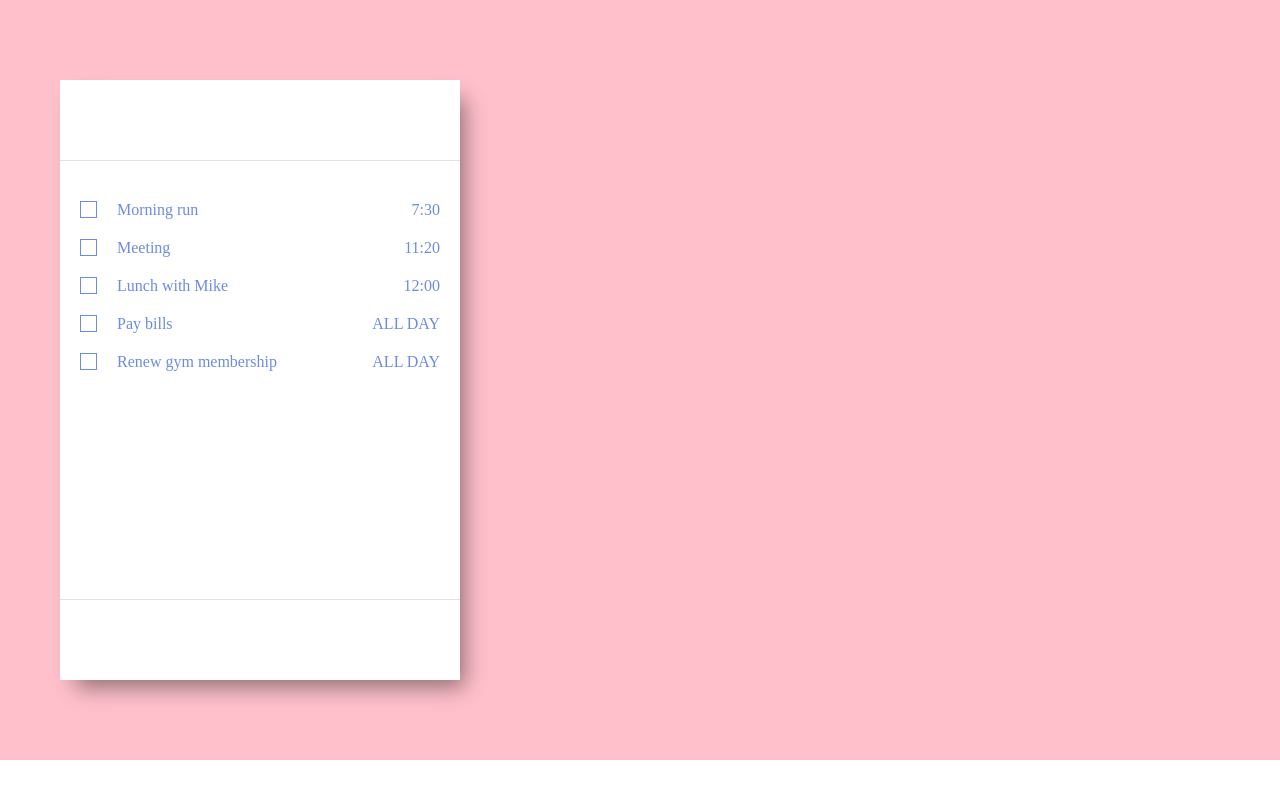
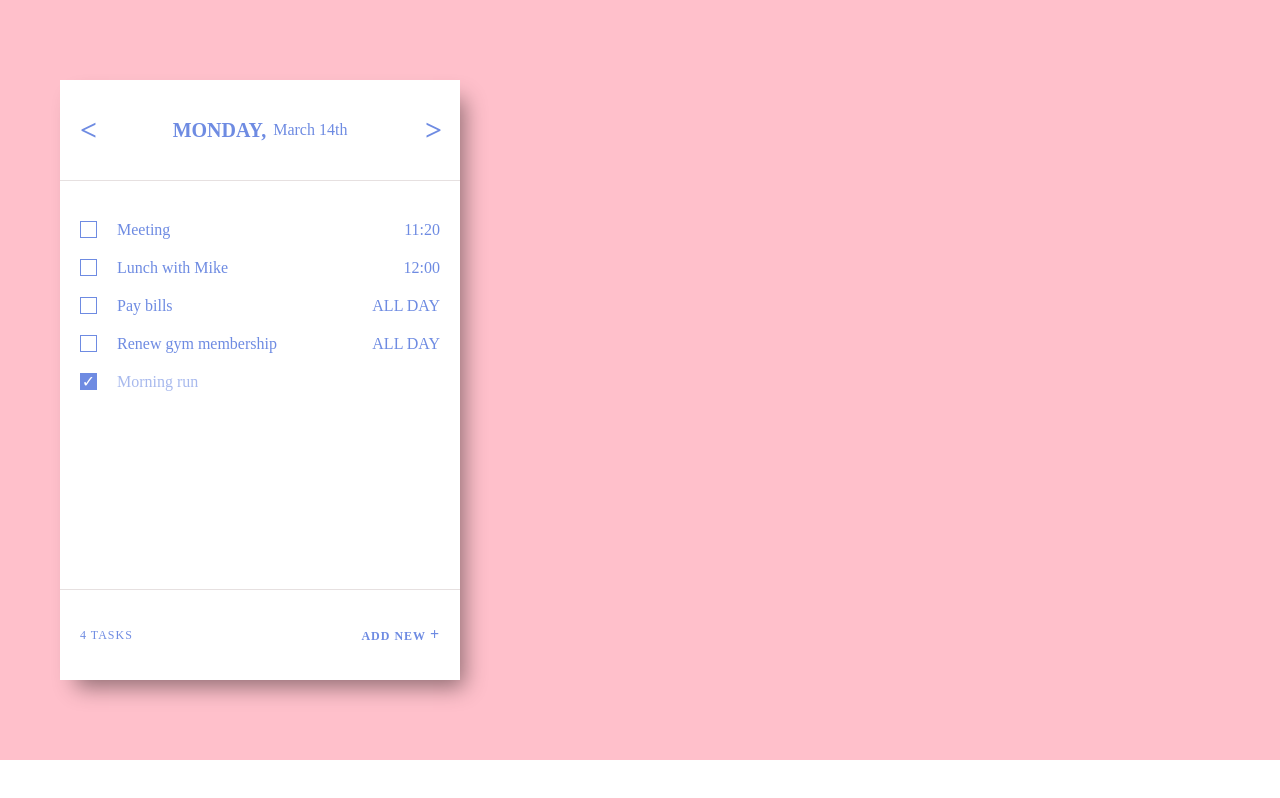
Before and after one commit to SofronovMichail/web-development-course, a plain HTML site: page lw4/task2/index.html in a window 1280 px wide. Shown: the top 798 px of the page. Drawn offline with Linux system fonts and the light colour scheme.

Commit message:
Complete task2

```diff
--- a/lw4/task2/index.html
+++ b/lw4/task2/index.html
@@ -11,37 +11,47 @@
 
 <body>
   <div class="container">
-    <div class="list">
-      <div class="list-date"></div>
-      <div class="list-content">
-        <div class="list-content-item">
-          <div class="list-content-item_checkbox list-content-item_checkbox--checked"></div>
-          <div class="list-content-item_text list-content-item_text--checked">Morning run</div>
-          <div class="list-content-item_time list-content-item_time--checked">7:30</div>
+    <div class="todo-list">
+      <div class="todo-list-date">
+        <p class="todo-list-date_next">
+          &#60;</p>
+        <div class="todo-list-date-text">
+          <p class="todo-list-date-text_day">MONDAY,</p>
+          <p class="todo-list-date-text_mounth">March 14th</p>
         </div>
-        <div class="list-content-item">
-          <div class="list-content-item_checkbox list-content-item_checkbox--checked"></div>
-          <div class="list-content-item_text list-content-item_text--checked">Meeting</div>
-          <div class="list-content-item_time list-content-item_time--checked">11:20</div>
+        <div class="todo-list-date_prev">
+          &#62;</div>
+      </div>
+      <div class="todo-list-content">
+        <div class="todo-list-content-item todo-list-content-item--checked">
+          <div class="todo-list-content-item_checkbox todo-list-content-item_checkbox--checked">&#10003;</div>
+          <div class="todo-list-content-item_text todo-list-content-item_text--checked">Morning run</div>
+          <div class="todo-list-content-item_time todo-list-content-item_time--checked">7:30</div>
         </div>
-        <div class="list-content-item">
-          <div class="list-content-item_checkbox list-content-item_checkbox--checked"></div>
-          <div class="list-content-item_text list-content-item_text--checked">Lunch with Mike</div>
-          <div class="list-content-item_time list-content-item_time--checked">12:00</div>
+        <div class="todo-list-content-item">
+          <div class="todo-list-content-item_checkbox"></div>
+          <div class="todo-list-content-item_text">Meeting</div>
+          <div class="todo-list-content-item_time">11:20</div>
         </div>
-        <div class="list-content-item">
-          <div class="list-content-item_checkbox list-content-item_checkbox--checked"></div>
-          <div class="list-content-item_text list-content-item_text--checked">Pay bills</div>
-          <div class="list-content-item_time list-content-item_time--checked">ALL DAY</div>
+        <div class="todo-list-content-item">
+          <div class="todo-list-content-item_checkbox"></div>
+          <div class="todo-list-content-item_text">Lunch with Mike</div>
+          <div class="todo-list-content-item_time">12:00</div>
         </div>
-        <div class="list-content-item">
-          <div class="list-content-item_checkbox list-content-item_checkbox--checked"></div>
-          <div class="list-content-item_text list-content-item_text--checked">Renew gym membership</div>
-          <div class="list-content-item_time list-content-item_time--checked">ALL DAY</div>
+        <div class="todo-list-content-item">
+          <div class="todo-list-content-item_checkbox"></div>
+          <div class="todo-list-content-item_text">Pay bills</div>
+          <div class="todo-list-content-item_time">ALL DAY</div>
+        </div>
+        <div class="todo-list-content-item">
+          <div class="todo-list-content-item_checkbox"></div>
+          <div class="todo-list-content-item_text">Renew gym membership</div>
+          <div class="todo-list-content-item_time">ALL DAY</div>
         </div>
       </div>
-      <div class="list-footer">
-
+      <div class="todo-list-footer">
+        <p class="todo-list-footer_total">4 TASKS</p>
+        <div class="todo-list-footer_button">ADD NEW <span class="todo-list-footer_button-item">+</span></div>
       </div>
     </div>
   </div>
--- a/lw4/task2/style.css
+++ b/lw4/task2/style.css
@@ -9,39 +9,91 @@
   padding: 80px 60px;
   color: rgb(110, 139, 226);
 }
-.list {
+.todo-list {
   width: 400px;
   height: 600px;
-  background-color: white;
+  background: white;
   display: flex;
   flex-direction: column;
   box-shadow: 10px 13px 21px -6px rgba(0, 0, 0, 0.44);
 }
-.list-date {
-  height: 80px;
-  width: 100%;
+.todo-list-date {
+  padding: 20px;
+  height: 60px;
   border-bottom: 1px solid rgb(230, 224, 224);
+  display: flex;
+  align-items: center;
 }
-.list-content {
+.todo-list-date_next {
+  width: 15px;
+  font-size: 30px;
+  font-weight: bold;
+}
+.todo-list-date-text_day {
+  margin-right: 7px;
+  font-size: 20px;
+  font-weight: bold;
+}
+.todo-list-date_prev {
+  width: 15px;
+  font-size: 30px;
+  font-weight: bold;
+}
+.todo-list-date-text {
+  flex-grow: 1;
+  display: flex;
+  justify-content: center;
+  align-items: center;
+}
+.todo-list-content {
   flex-grow: 1;
   padding: 20px;
+  display: flex;
+  flex-direction: column;
 }
-.list-content-item {
+.todo-list-content-item {
   width: 100%;
   display: flex;
   margin-top: 20px;
 }
-.list-content-item_checkbox {
+.todo-list-content-item--checked {
+  order: 1;
+}
+.todo-list-content-item_checkbox {
   height: 15px;
   width: 15px;
+  display: flex;
+  align-items: center;
+  justify-content: center;
   border: 1px solid rgb(110, 139, 226);
 }
-.list-content-item_text {
+.todo-list-content-item_checkbox--checked {
+  background: rgb(110, 139, 226);
+  color: white;
+}
+.todo-list-content-item_text {
   margin-left: 20px;
   flex-grow: 1;
 }
-.list-footer {
-  height: 80px;
-  width: 100%;
+.todo-list-content-item_text--checked {
+  opacity: 0.6;
+}
+.todo-list-content-item_time--checked {
+  display: none;
+}
+.todo-list-footer {
+  height: 50px;
+  padding: 20px;
   border-top: 1px solid rgb(230, 224, 224);
+  display: flex;
+  align-items: center;
+  justify-content: space-between;
+  font-size: 12px;
+  letter-spacing: 1px;
 }
+.todo-list-footer_button {
+  font-weight: bold;
+}
+.todo-list-footer_button-item {
+  font-size: 16px;
+}
```
